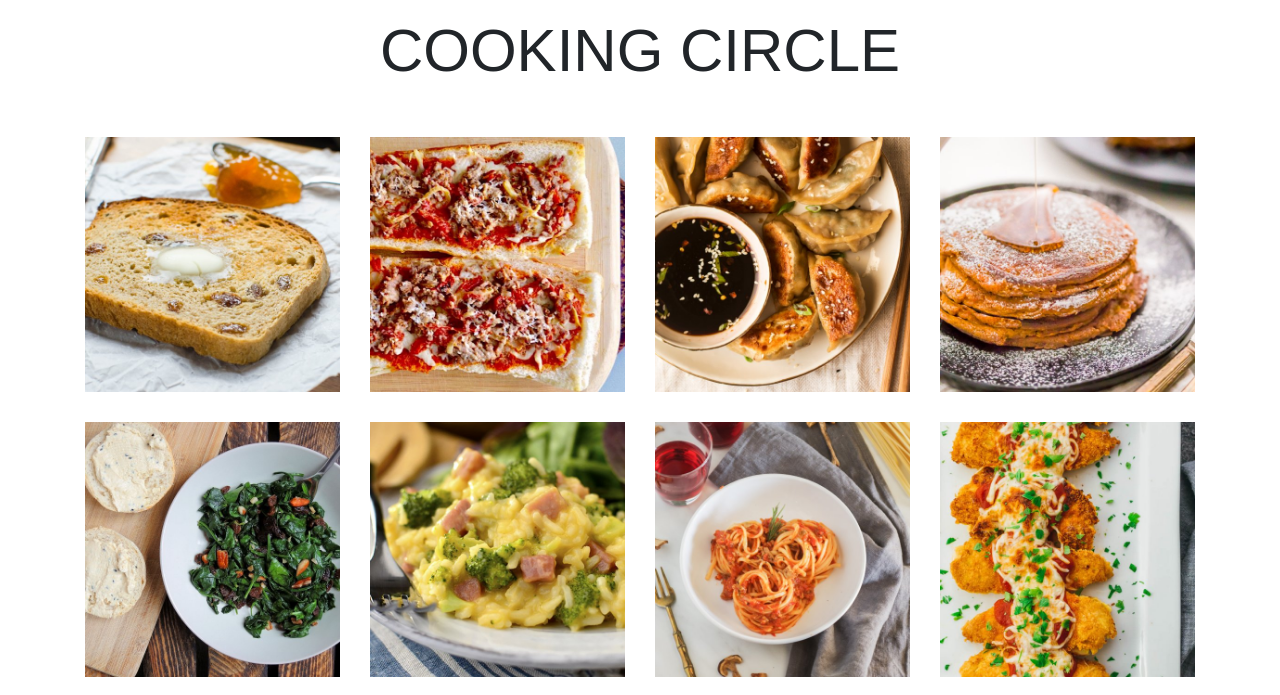
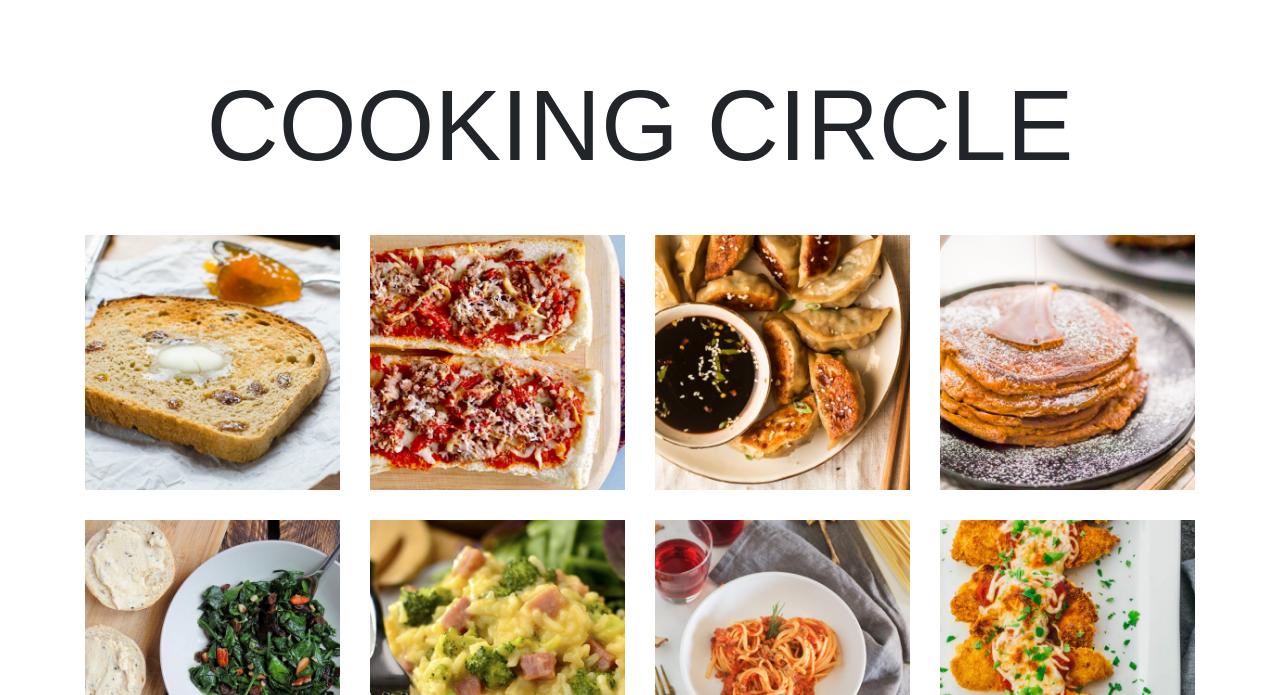
Before and after one commit to maria785/200final, a plain HTML site: page final/index.html in a window 1280 px wide. Shown: the part 105-800 px from the top of the page. Drawn offline with nearby package versions, Linux system fonts and the light colour scheme; a web font is replaced by a local one.

Commit message:
Update index.html

```diff
--- a/final/index.html
+++ b/final/index.html
@@ -20,10 +20,10 @@
                background-color:white;
                margin-top: 50px;
             }
-       h1 {
-    font-size: 60px;
+      h1 {
+    font-size: 100px;
     margin-bottom: 50px;
-     margin-top: 10px;
+    margin-top: 60px;
     font-family: retiro-std-96pt, sans-serif;
     font-style: normal;
     font-weight: 200;
```
